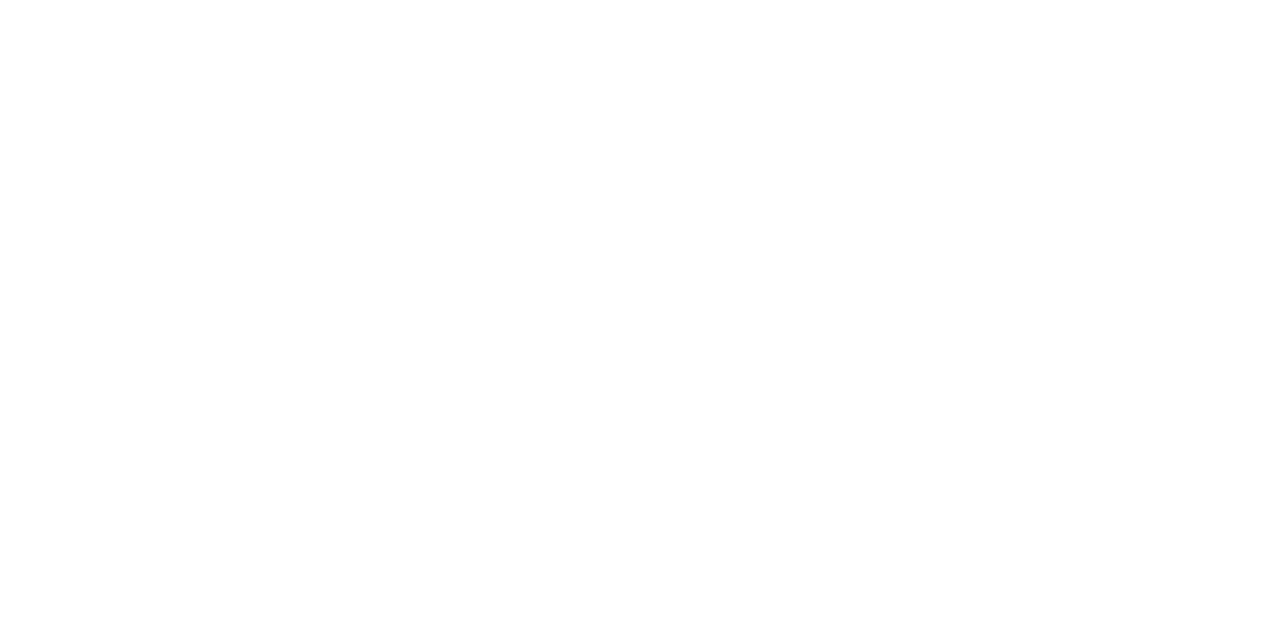
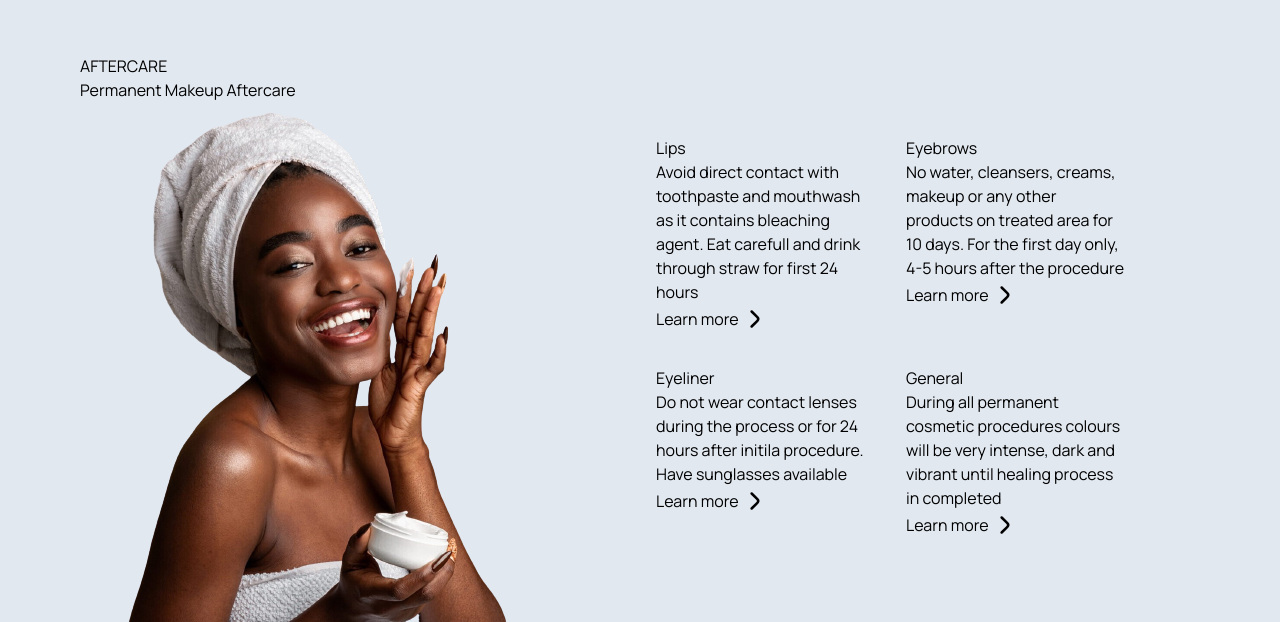
Before and after one commit to jantar25/hortensia_website, a React (Create React App) app: page / in a window 1280 px wide. Shown: the part 817-1439 px from the top of the page. Before the commit the page ends 800 px from the top, so only its background shows below. Built offline with nearby package versions, Linux system fonts and the light colour scheme.

Commit message:
aftercare component

```diff
--- /dev/null
+++ b/src/Components/AfterCareCard.jsx
@@ -0,0 +1,18 @@
+import React from 'react'
+
+import ArrowRight from '../Asset/icons/arrow-right.svg'
+
+const AfterCareCard = ({item}) => {
+  return (
+    <div className='max-w-[250px] p-4'>
+        <h1>{item.title}</h1>
+        <p>{item.description}</p>
+        <div className='flex items-center justify-start'>
+            <span>Learn more</span>
+            <img src={ArrowRight} alt="arrow-right icon" />
+        </div>
+    </div>
+  )
+}
+
+export default AfterCareCard
--- /dev/null
+++ b/src/Constants/Aftercare.js
@@ -0,0 +1,24 @@
+const all_Aftercares = [
+    {
+        id:1,
+        title:'Lips',
+        description:'Avoid direct contact with toothpaste and mouthwash as it contains bleaching agent. Eat carefull and drink through straw for first 24 hours'
+    },
+    {
+        id:2,
+        title:'Eyebrows',
+        description:'No water, cleansers, creams, makeup or any other products on treated area for 10 days. For the first day only, 4-5 hours after the procedure'
+    },
+    {
+        id:3,
+        title:'Eyeliner',
+        description:'Do not wear contact lenses during the process or for 24 hours after initila procedure. Have sunglasses available'
+    },
+    {
+        id:4,
+        title:'General',
+        description:'During all permanent cosmetic procedures colours will be very intense, dark and vibrant until healing process in completed'
+    }
+]
+
+export default all_Aftercares
--- /dev/null
+++ b/src/Containers/AfterCare.jsx
@@ -0,0 +1,24 @@
+import React from 'react'
+
+import all_Aftercares from '../Constants/Aftercare'
+import AfterCareCard from '../Components/AfterCareCard'
+import aftercareImg from '../Asset/images/aftercare.png'
+
+const AfterCare = () => {
+  return (
+    <div className="px-4 lg:px-20 bg-slate-200 pt-64">
+        <div className='flex items-center justify-cente'>
+            <div className="flex-1">
+                <h4>AFTERCARE</h4>
+                <h2>Permanent Makeup Aftercare</h2>
+                <img src={aftercareImg} alt="new girl pic" />
+            </div>
+            <div className="flex-1 flex flex-wrap">
+                {all_Aftercares.map(item =><AfterCareCard item={item} /> )}
+            </div>
+        </div>
+    </div>
+  )
+}
+
+export default AfterCare
--- a/src/Pages/Home.jsx
+++ b/src/Pages/Home.jsx
@@ -1,11 +1,13 @@
 import React from 'react'
 
-import UpperSide from '../Containers/UpperSide'
+import Header from '../Containers/Header'
+import AfterCare from '../Containers/AfterCare'
 
 const Home = () => {
   return (
     <div>
-        <UpperSide />
+        <Header />
+        <AfterCare />
     </div>
   )
 }
```
Also changed, not shown: src/Constants/Services.js (added, +9 -0 lines), src/Asset/icons/arrow-right.svg (added), src/Asset/images/aftercare.png (added), src/Containers/Header.jsx (renamed from src/Containers/UpperSide.jsx).
